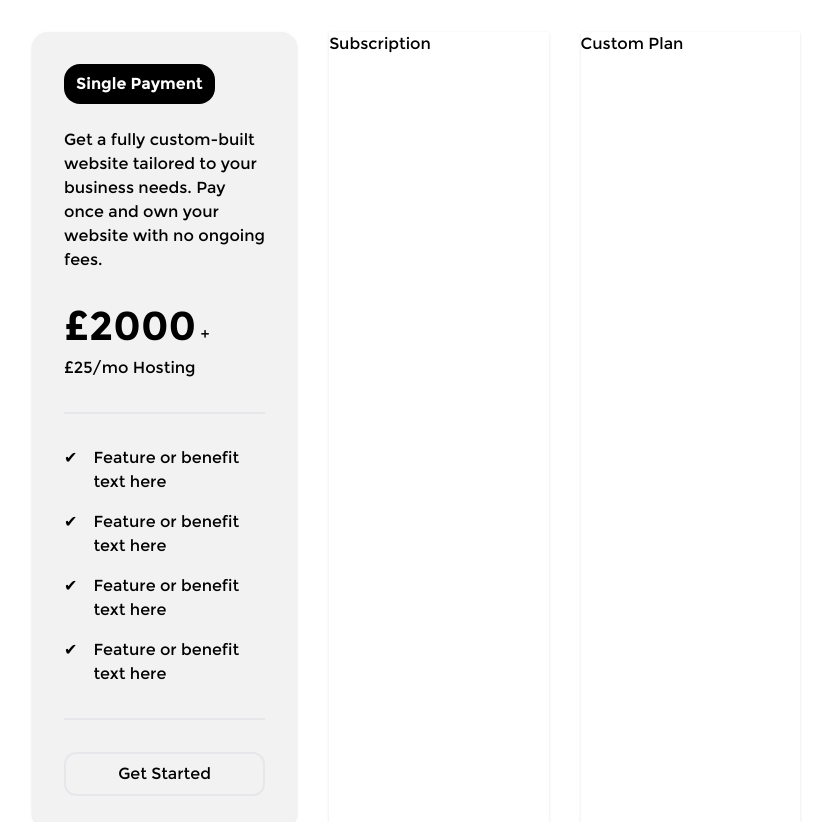
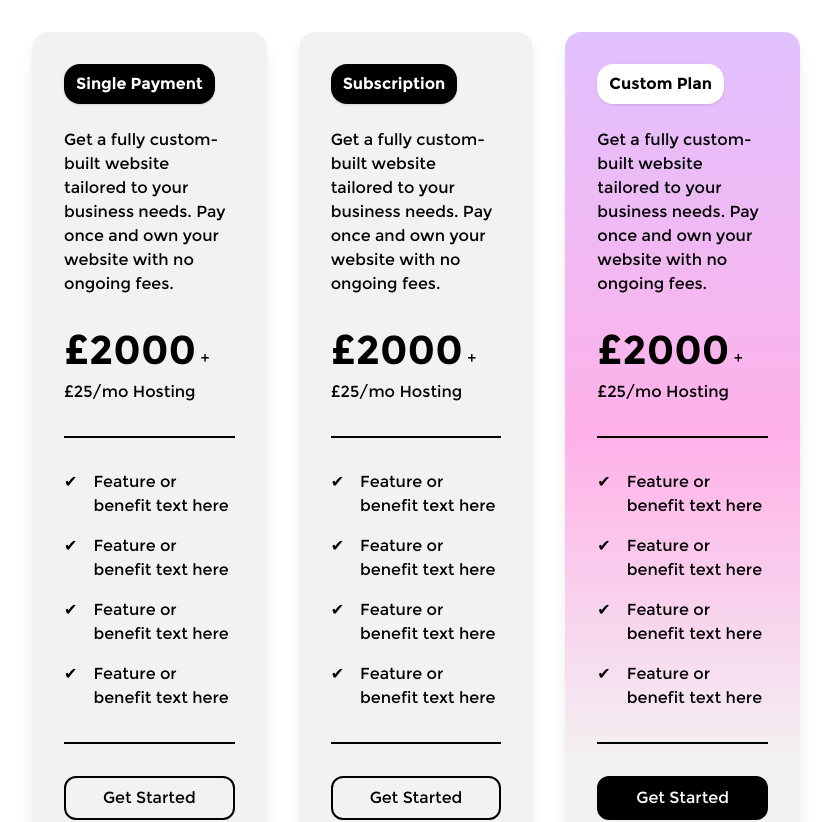
Before and after one commit to Taze-29/anything, a Next.js app: page /pricing in a window 1280 px wide. Shown: the part 940-1762 px from the top of the page, without its empty margins (224-1055 px from the left). Built offline with nearby package versions, Linux system fonts and the light colour scheme.

Commit message:
Pls look at gradients

```diff
--- a/components/PricingHero.js
+++ b/components/PricingHero.js
@@ -45,10 +45,10 @@ const PricingHero = () => {
           <span className="font-bold md:text-[4svh] ">Custom Web Development at the Right Price!</span>
           <span>Find the right custom web development plan for your needs and budget. We create tailored, high-quality websites that drive success. Start today!</span>
         </div>
-        <div className="flex flex-row gap-8 md:px-[8rem]">
-          <div className="bg-[#f2f2f2] w-full md:p-8 rounded-2xl flex flex-col gap-8 shadow">
-            <div className="flex flex-col gap-6 border-b-2 md:pb-8">
-              <div className="flex justify-center self-start bg-black text-white md:p-3 rounded-2xl">
+        <div className="flex flex-row gap-8 md:px-[8rem] md:pb-8">
+          <div className="bg-[#f2f2f2] w-full md:p-8 rounded-2xl flex flex-col gap-8 shadow-lg">
+            <div className="flex flex-col gap-6 border-b-2 border-black md:pb-8">
+              <div className="flex justify-center self-start bg-black text-white md:p-3 rounded-2xl shadow">
                 <span className="font-semibold leading-none">Single Payment</span>
               </div>
               <span >Get a fully custom-built website tailored to your business needs. Pay once and own your website with no ongoing fees.</span>
@@ -56,7 +56,7 @@ const PricingHero = () => {
                 <span className="font-semibold md:text-[5svh]">£2000</span><span className=""> +£25/mo Hosting</span>
               </div>
             </div>
-            <div className="flex flex-col border-b-2 md:pb-8">
+            <div className="flex flex-col border-b-2 border-black md:pb-8">
               <ul className="flex flex-col gap-4 font-medium">
                 <li className="flex gap-4">
                   <span>✔</span>
@@ -76,15 +76,80 @@ const PricingHero = () => {
                 </li>
               </ul>
             </div>
-            <div className="flex justify-center md:p-2 border-2 rounded-xl font-medium">
+            <div className="flex justify-center md:p-2 border-2 border-black rounded-xl font-medium">
               <span>Get Started</span>
             </div>
           </div>
-          <div className="bg-white w-full shadow">
-            <span>Subscription</span>
+          <div className="bg-[#f2f2f2] w-full md:p-8 rounded-2xl flex flex-col gap-8 shadow-lg">
+            <div className="flex flex-col gap-6 border-b-2 border-black md:pb-8">
+              <div className="flex justify-center self-start bg-black text-white md:p-3 rounded-2xl shadow">
+                <span className="font-semibold leading-none">Subscription</span>
+              </div>
+              <span >Get a fully custom-built website tailored to your business needs. Pay once and own your website with no ongoing fees.</span>
+              <div className="">
+                <span className="font-semibold md:text-[5svh]">£2000</span><span className=""> +£25/mo Hosting</span>
+              </div>
+            </div>
+            <div className="flex flex-col border-b-2 border-black md:pb-8">
+              <ul className="flex flex-col gap-4 font-medium">
+                <li className="flex gap-4">
+                  <span>✔</span>
+                  <span>Feature or benefit text here</span>
+                </li>
+                <li className="flex gap-4 ">
+                  <span>✔</span>
+                  <span>Feature or benefit text here</span>
+                </li>
+                <li className="flex gap-4">
+                  <span>✔</span>
+                  <span>Feature or benefit text here</span>
+                </li>
+                <li className="flex gap-4">
+                  <span>✔</span>
+                  <span>Feature or benefit text here</span>
+                </li>
+              </ul>
+            </div>
+            <div className="flex justify-center md:p-2 border-2 rounded-xl font-medium border-black">
+              <span>Get Started</span>
+            </div>
           </div>
-          <div className="bg-white w-full shadow">
-            <span>Custom Plan</span>
+          <div className="bg-[#f2f2f2] w-full md:p-8 rounded-2xl flex flex-col gap-8 shadow-lg"
+          style={{
+            background: "linear-gradient(to bottom, rgba(155, 48, 255, 0.3) 0%, rgba(255, 0, 179, 0.3) 50%, #f2f2f2 90%)",
+          }}>
+            <div className="flex flex-col gap-6 border-b-2 border-black md:pb-8">
+              <div className="flex justify-center self-start bg-white  md:p-3 rounded-2xl shadow">
+                <span className="font-semibold leading-none text-black">Custom Plan</span>
+              </div>
+              <span className="">Get a fully custom-built website tailored to your business needs. Pay once and own your website with no ongoing fees.</span>
+              <div className="">
+                <span className="font-semibold md:text-[5svh] ">£2000</span><span className=""> +£25/mo Hosting</span>
+              </div>
+            </div>
+            <div className="flex flex-col border-b-2 border-black md:pb-8">
+              <ul className="flex flex-col gap-4 font-medium ">
+                <li className="flex gap-4">
+                  <span>✔</span>
+                  <span>Feature or benefit text here</span>
+                </li>
+                <li className="flex gap-4 ">
+                  <span>✔</span>
+                  <span>Feature or benefit text here</span>
+                </li>
+                <li className="flex gap-4">
+                  <span>✔</span>
+                  <span>Feature or benefit text here</span>
+                </li>
+                <li className="flex gap-4">
+                  <span>✔</span>
+                  <span>Feature or benefit text here</span>
+                </li>
+              </ul>
+            </div>
+            <div className="flex justify-center md:p-2 border-2 border-black rounded-xl font-medium text-white bg-black">
+              <span>Get Started</span>
+            </div>
           </div>
         </div>
       </div>
```
